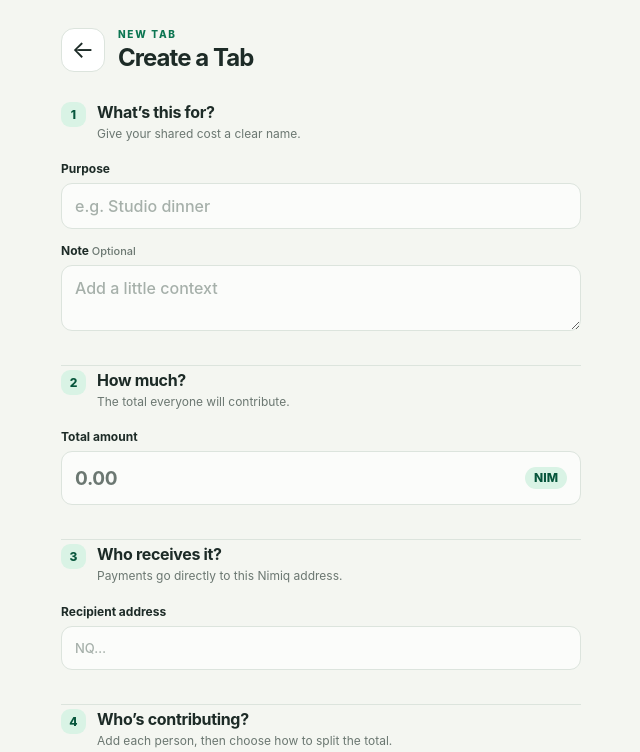
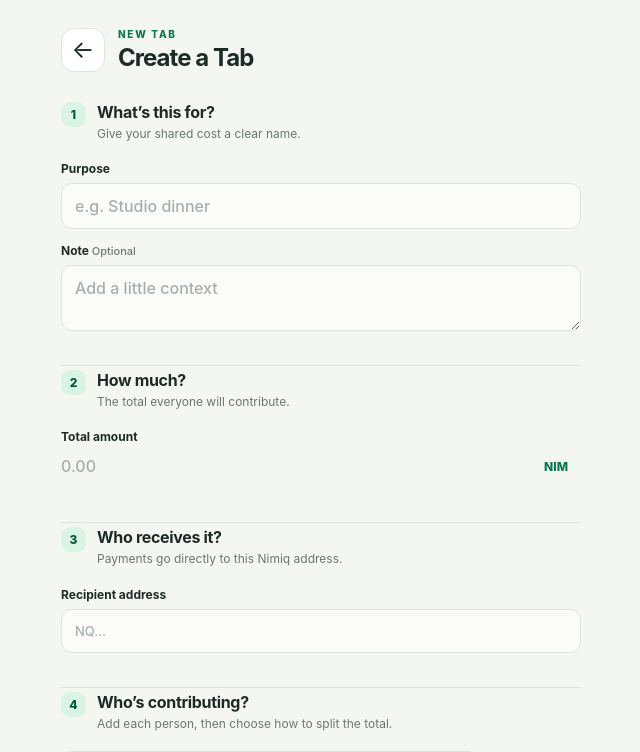
Before and after one commit to modolu/Tab, a React (Vite) app: page /create in a window 1280 px wide. Shown: the top 752 px of the page, without its empty margins (319-959 px from the left). Built offline with nearby package versions, Linux system fonts and the light colour scheme; no server answers.

Commit message:
Revert "style: refine NIM amount input"
This reverts commit 5f62a39c7fbcde42bc56ac2806ec0b571c464143.

```diff
--- a/src/styles/index.css
+++ b/src/styles/index.css
@@ -75,19 +75,14 @@ h3 { margin-bottom: 4px; font-size: 16px; letter-spacing: -.02em; }
 .section-heading p { margin: 0; color: var(--muted); font-size: 12px; line-height: 1.35; }
 .step-number { display: grid; width: 25px; height: 25px; flex: 0 0 25px; place-items: center; border-radius: 9px; color: var(--green-dark); background: var(--mint); font-size: 12px; font-weight: 800; }
 label { display: block; margin-bottom: 14px; color: var(--ink); font-size: 12px; font-weight: 750; }
-label input, label textarea, .participant-row > input, .share-input, .amount-input { display: block; width: 100%; margin-top: 7px; border: 1px solid var(--line); border-radius: 11px; padding: 12px 13px; color: var(--ink); background: #fbfcfa; font-size: 16px; font-weight: 500; }
+label input, label textarea, .participant-row > input, .share-input { display: block; width: 100%; margin-top: 7px; border: 1px solid var(--line); border-radius: 11px; padding: 12px 13px; color: var(--ink); background: #fbfcfa; font-size: 16px; font-weight: 500; }
 input, textarea { min-height: 44px; }
 textarea { resize: vertical; }
 input::placeholder, textarea::placeholder { color: #a6b0aa; }
 .optional { color: var(--muted); font-size: 11px; font-weight: 500; }
 .amount-input, .share-input { display: flex; align-items: center; gap: 8px; padding-right: 13px; }
-.amount-input { min-height: 54px; }
 .amount-input input, .share-input input { min-width: 0; flex: 1; margin: 0; border: 0; outline: 0; padding: 0; background: transparent; }
-.amount-input input { min-height: 0; color: var(--ink); font-size: 19px; font-weight: 650; letter-spacing: -.02em; }
-.amount-input input::placeholder { color: var(--muted); opacity: 1; }
-.amount-input:focus-within { border-color: var(--green); outline: 3px solid #9ce0c0; outline-offset: 2px; }
-.amount-input span { flex: 0 0 auto; border-radius: 999px; padding: 5px 9px; color: var(--green-dark); background: var(--mint); font-size: 12px; font-weight: 800; line-height: 1; }
-.share-input span { color: var(--green); font-size: 12px; font-weight: 800; }
+.amount-input span, .share-input span { color: var(--green); font-size: 12px; font-weight: 800; }
 .address-input { font-size: 13px; }
 .participant-fields { display: grid; gap: 8px; }
 .participant-row { display: grid; grid-template-columns: minmax(0, 1fr) auto 44px; align-items: center; gap: 7px; }
```
